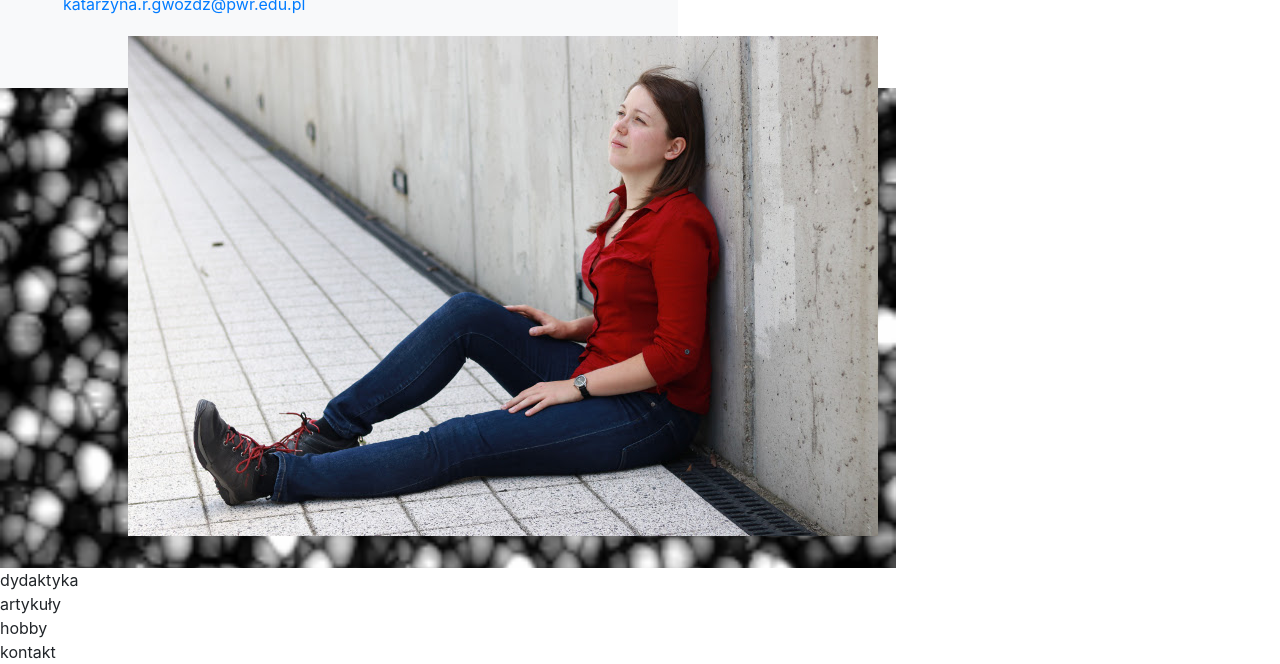
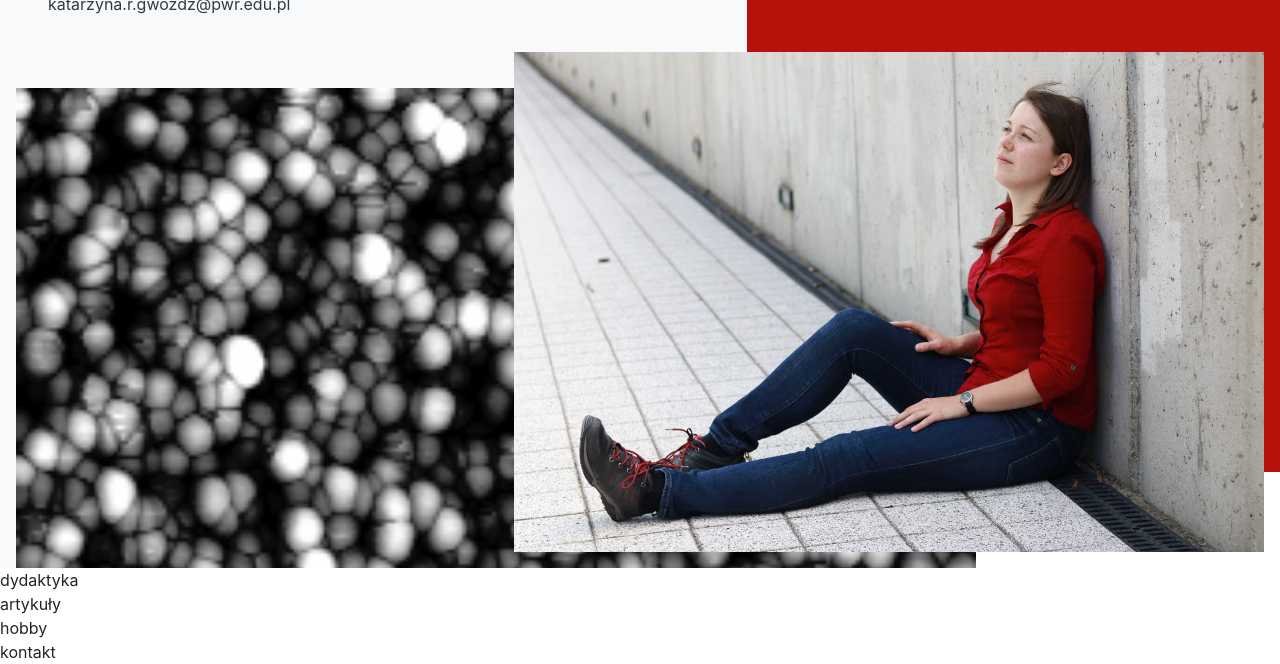
Before and after one commit to marrow00/kasia2, a website: page index.html in a window 1280 px wide. Shown: the part 232-896 px from the top of the page. Drawn offline with nearby package versions, Linux system fonts and the light colour scheme.

Commit message:
homepage animation + seo

```diff
--- a/index.html
+++ b/index.html
@@ -5,9 +5,11 @@
     <meta name="viewport" content="width=device-width, initial-scale=1.0">
     <meta http-equiv="X-UA-Compatible" content="ie=edge">
     <meta description="Katarzyna Gwóźdź doktorantka na Wydziale Podstawowych Problemów Techniki Politechniki Wrocławskiej | Labview | Laboratorium | Fizyka">
+    <meta name="robots" content="index, follow">
+    <link rel="canonical" href="http://if.pwr.edu.pl/~gwozdz/">
     <link rel="stylesheet" href="https://stackpath.bootstrapcdn.com/bootstrap/4.3.1/css/bootstrap.min.css" integrity="sha384-ggOyR0iXCbMQv3Xipma34MD+dH/1fQ784/j6cY/iJTQUOhcWr7x9JvoRxT2MZw1T" crossorigin="anonymous">
     <link rel="stylesheet" href="css/main.css">
-    <title>Katarzyna Gwóźdź</title>
+    <title>Katarzyna Gwóźdź | WPPT, PWR</title>
 </head>
 <body>
     <header>
@@ -21,14 +23,16 @@
     </header>
     <section class="home position-relative">
         <div class="container-fluid">
-            <div class="bg-light position-absolute bg-only"></div>
-            <div class="position-absolute pl-5 home-info">
-                <h1>Katarzyna <br> Gwóźdź</h1>
-                <a href="mailto:katarzyna.r.gwozdz@pwr.edu.pl">katarzyna.<span>r</span>.gwozdz@pwr.edu.pl</a>
+            <div class="row">
+                <div class="col-8 bg-light bg-only-light"></div>
+                <div class="col-5 position-absolute bg-only-dark"></div>
+                <div class="position-absolute pl-5 home-info slide-in">
+                    <h1>Katarzyna <br> Gwóźdź</h1>
+                    <a href="mailto:katarzyna.r.gwozdz@pwr.edu.pl">katarzyna.<span>r</span>.gwozdz@pwr.edu.pl</a>
+                </div>
+                <img src="img/bg.png" class="img-fluid position-absolute img-bg">
+                <img src="img/kasia2.JPG" class="img-fluid position-absolute img-main slide-in">
             </div>
-            <img src="img/bg.png" class="img-fluid position-absolute img-bg">
-            <img src="img/kasia2.JPG" class="img-fluid position-absolute img-main">
-
         </div>
     </section>
     <section>dydaktyka</section>
--- a/scss/_variables.scss
+++ b/scss/_variables.scss
@@ -1 +1,3 @@
+$md: 768px;
 $red2: #b5120b;
+$dark: #343a40;
--- a/scss/main.scss
+++ b/scss/main.scss
@@ -1,9 +1,10 @@
-// @use "scss/variables";
-
-$red2: #b5120b;
+@import "variables";
 
 section{
     overflow: hidden;
+}
+a{
+    color: $dark;
 }
 .home{
     height: 100vh;
@@ -11,29 +12,41 @@ section{
 }
 .home-info{
     top:15%;
-    // top: 20%;
-    z-index: 9;
+    z-index: 2;
+    transform: translateX(-105%);
 }
-.bg-only{
-    width: 53%;
+.slide-in{
+    animation: slideIn 2s forwards;
+}
+@keyframes slideIn{
+    100% {transform: translateX(0%);}
+}
+.bg-only-light{
     min-height: 100vh;
-    top: 0;
-    left: 0;
+    z-index: -2;
+}
+.bg-only-dark{
+    min-height: 80vh;
+    background: $red2;
+    right:0;
+    top: 4rem;
     z-index: -1;
 }
 .img-bg{
-    width: 70%;
+    width: 75%;
     top: 40%;
-    left:0
+    left:1rem;
     // width: 60%;
     // top:10%;
     // left: 25%;
 }
 .img-main{
-    bottom:2rem;
-    left: 10%;
-    // top: 25%;
-    // left: 40%;
+    bottom:1rem;
+    right: 0;
+    transform: translateX(100%);
+    @media (min-width:$md){
+        right: 1rem;
+    }
 }
 h1{
     color: $red2;
```
Also changed, not shown: css/main.css.
